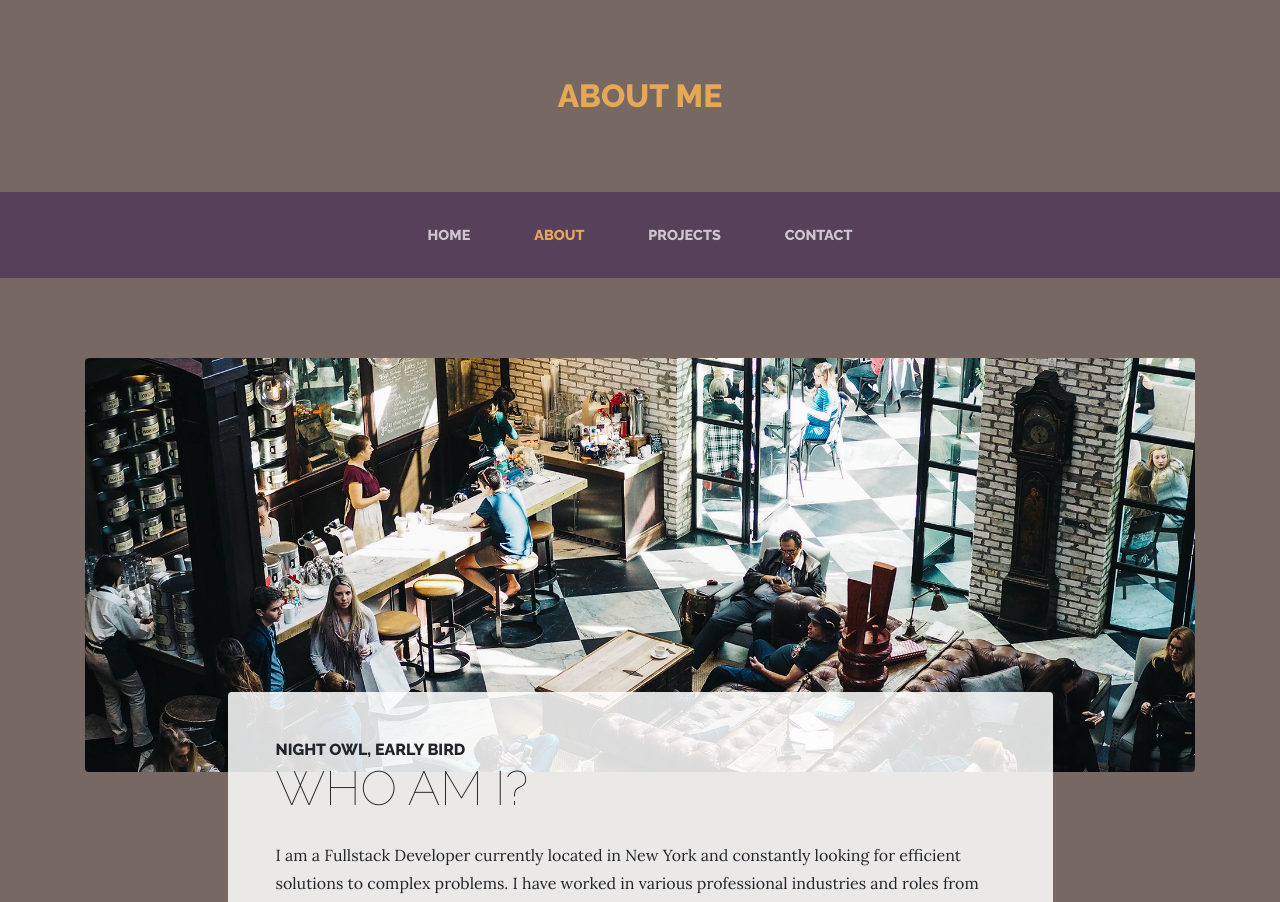
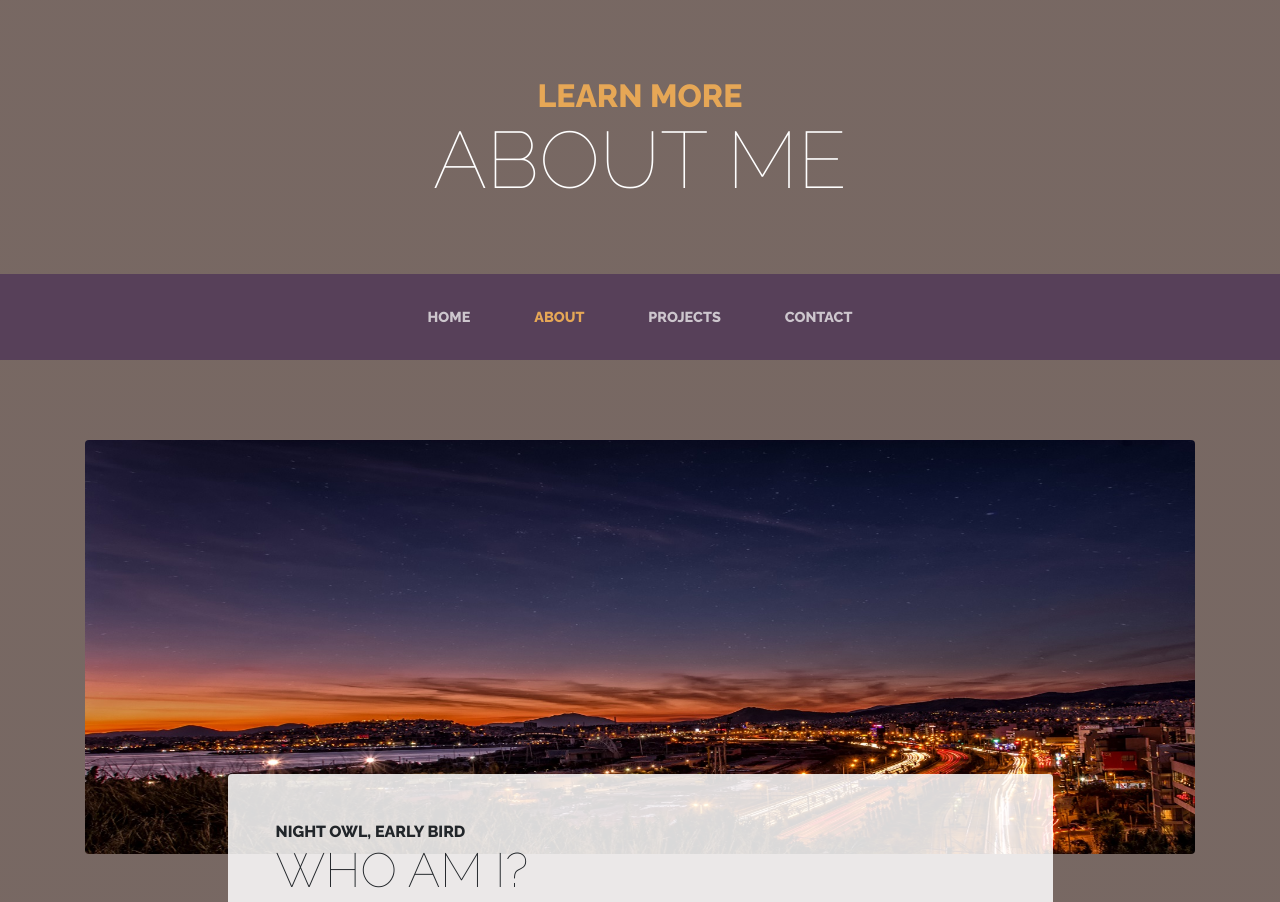
Before and after one commit to ANRAx/ANRA-2019-Portfolio, a website: page about.html in a window 1280 px wide. Shown: the top 902 px of the page. Drawn offline with Linux system fonts and the light colour scheme.

Commit message:
update image in about me, small fixes

```diff
--- a/about.html
+++ b/about.html
@@ -25,7 +25,8 @@
 <body>
 
   <h1 class="site-heading text-center text-white d-none d-lg-block">
-    <span class="site-heading-upper text-primary mb-3">About Me</span>
+    <span class="site-heading-upper text-primary mb-3">Learn more</span>
+    <span class="site-heading-lower">About Me</span>
   </h1>
 
   <!-- Navigation -->
@@ -58,7 +59,7 @@
 
   <section class="page-section about-heading">
     <div class="container">
-      <img class="img-fluid rounded about-heading-img mb-3 mb-lg-0" src="img/about.jpg" alt="">
+      <img class="img-fluid rounded about-heading-img mb-3 mb-lg-0" src="img/updatecity.jpg" alt="">
       <div class="about-heading-content">
         <div class="row">
           <div class="col-xl-9 col-lg-10 mx-auto">
```
Also changed, not shown: contact.html (+3 -3 lines), projects.html (+3 -1 lines), img/updatecity.jpg (added), 2 other files.
